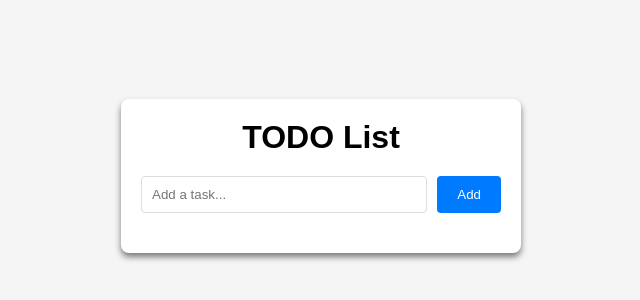
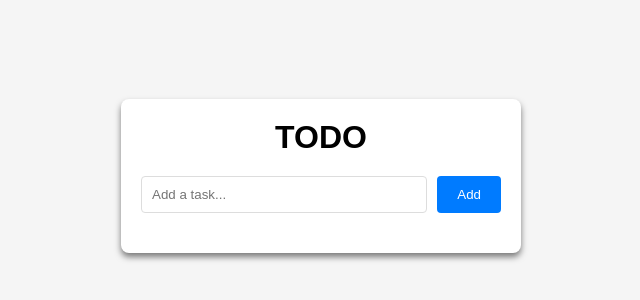
Before and after one commit to ctsrc/todo, a plain HTML site: page index.html in a window 1280 px wide. Shown: the part 224-524 px from the top of the page, without its empty margins (319-959 px from the left). Drawn offline with Linux system fonts and the light colour scheme.

Commit message:
Update index.html

```diff
--- a/index.html
+++ b/index.html
@@ -2,15 +2,16 @@
 <html lang="en">
 <head>
   <meta charset="UTF-8">
+  <title>TODO PWA</title>
   <meta name="viewport" content="width=device-width, initial-scale=1.0">
   <meta name="theme-color" content="#007bff">
-  <title>TODO List</title>
+  <link rel="apple-touch-icon" href="apple-touch-icon.png">
   <link rel="stylesheet" href="styles.css">
   <link rel="manifest" href="manifest.json">
 </head>
 <body>
   <div class="container">
-    <h1>TODO List</h1>
+    <h1>TODO</h1>
     <form id="todo-form">
       <input type="text" id="todo-input" placeholder="Add a task..." required>
       <button type="submit">Add</button>
```
